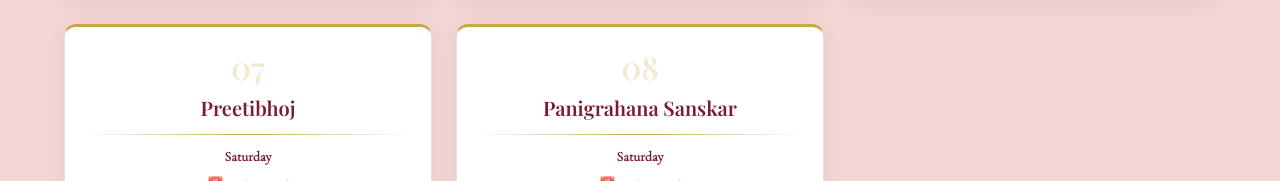
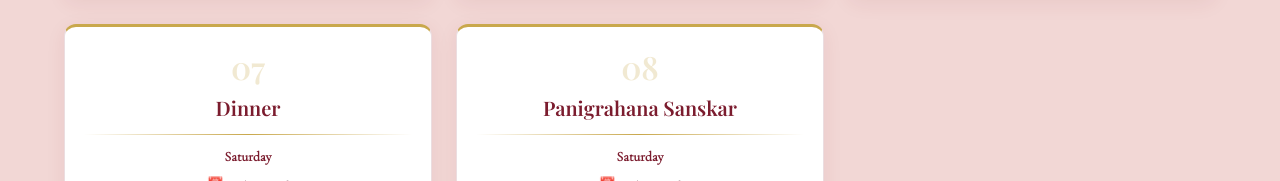
Before and after one commit to rudraksh-16/kratika-wedding, a React (Vite) app in the folder wedding-app/: page / in a window 1280 px wide. Shown: the part 2793-2974 px from the top of the page. Built offline with nearby package versions, Linux system fonts and the light colour scheme; a web font is replaced by a local one.

Commit message:
event name

```diff
--- a/wedding-app/src/components/EventsSchedule.jsx
+++ b/wedding-app/src/components/EventsSchedule.jsx
@@ -15,7 +15,7 @@ const events = [
     theme: '🌸 Celebrate in lovely shades of pink!', themeHi: 'गुलाबी रंग के प्यारे शेड्स में जश्न मनाएं' },
   { id: 6, name: 'Barat Swagat',         day: 'Saturday', date: '25 Apr 2026', time: '7:30 PM',
     theme: '✨ Glamorous attire — your own theme!', themeHi: 'ग्लैमरस पोशाक - अपनी पसंद की थीम' },
-  { id: 7, name: 'Preetibhoj',           day: 'Saturday', date: '25 Apr 2026', time: '8:00 PM onwards',
+  { id: 7, name: 'Dinner',           day: 'Saturday', date: '25 Apr 2026', time: '8:00 PM onwards',
     theme: '✨ Glamorous attire — reception style!', themeHi: 'ग्लैमरस पोशाक - अपनी पसंद की थीम' },
   { id: 8, name: 'Panigrahana Sanskar',   day: 'Saturday', date: '25 Apr 2026', time: 'Auspicious Muhurta',
     theme: '🔥 Ladies — wear a beautiful Chunri!', themeHi: 'महिलाएं खूबसूरत चुनरी पहनें' },
```
